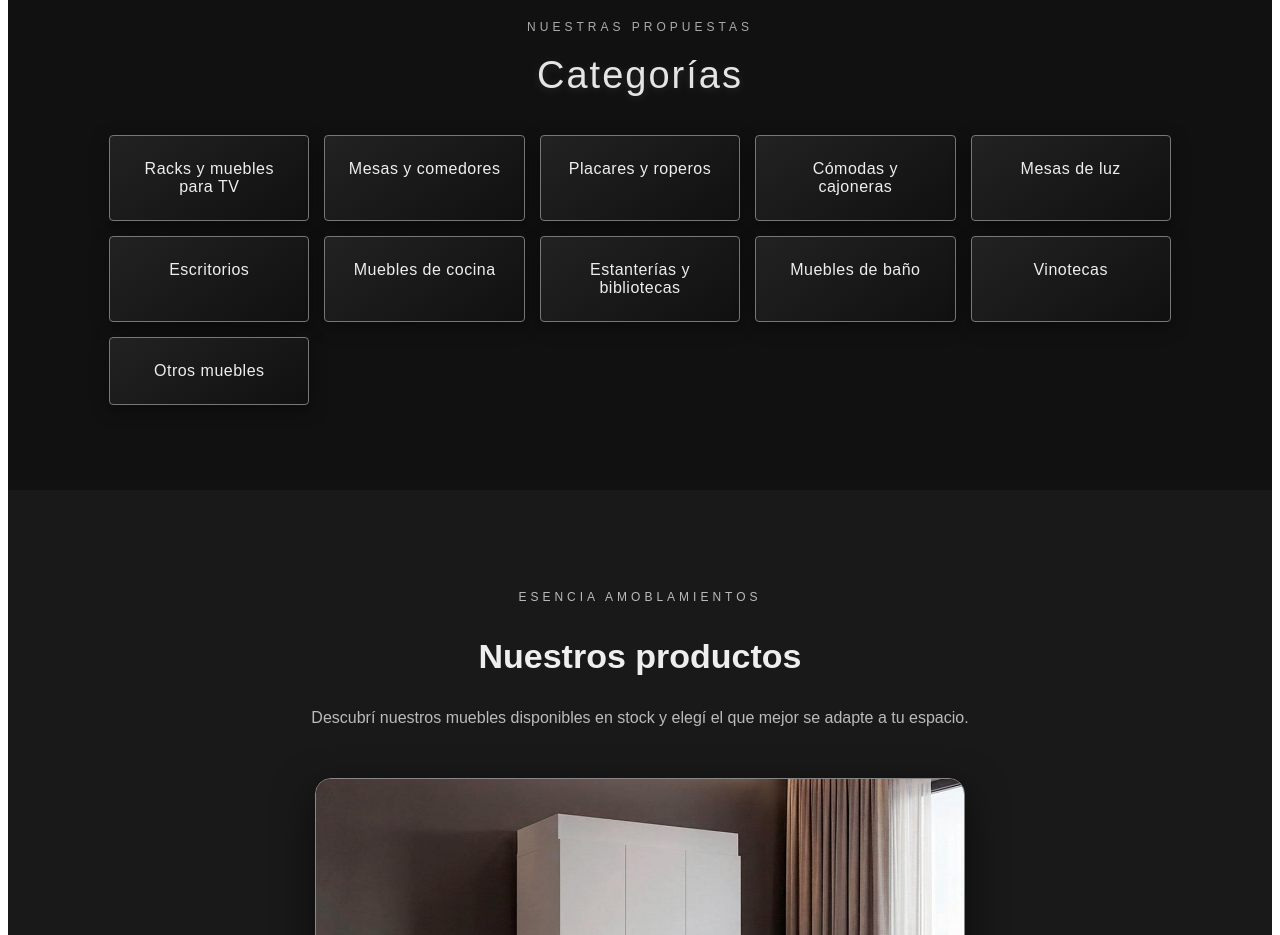
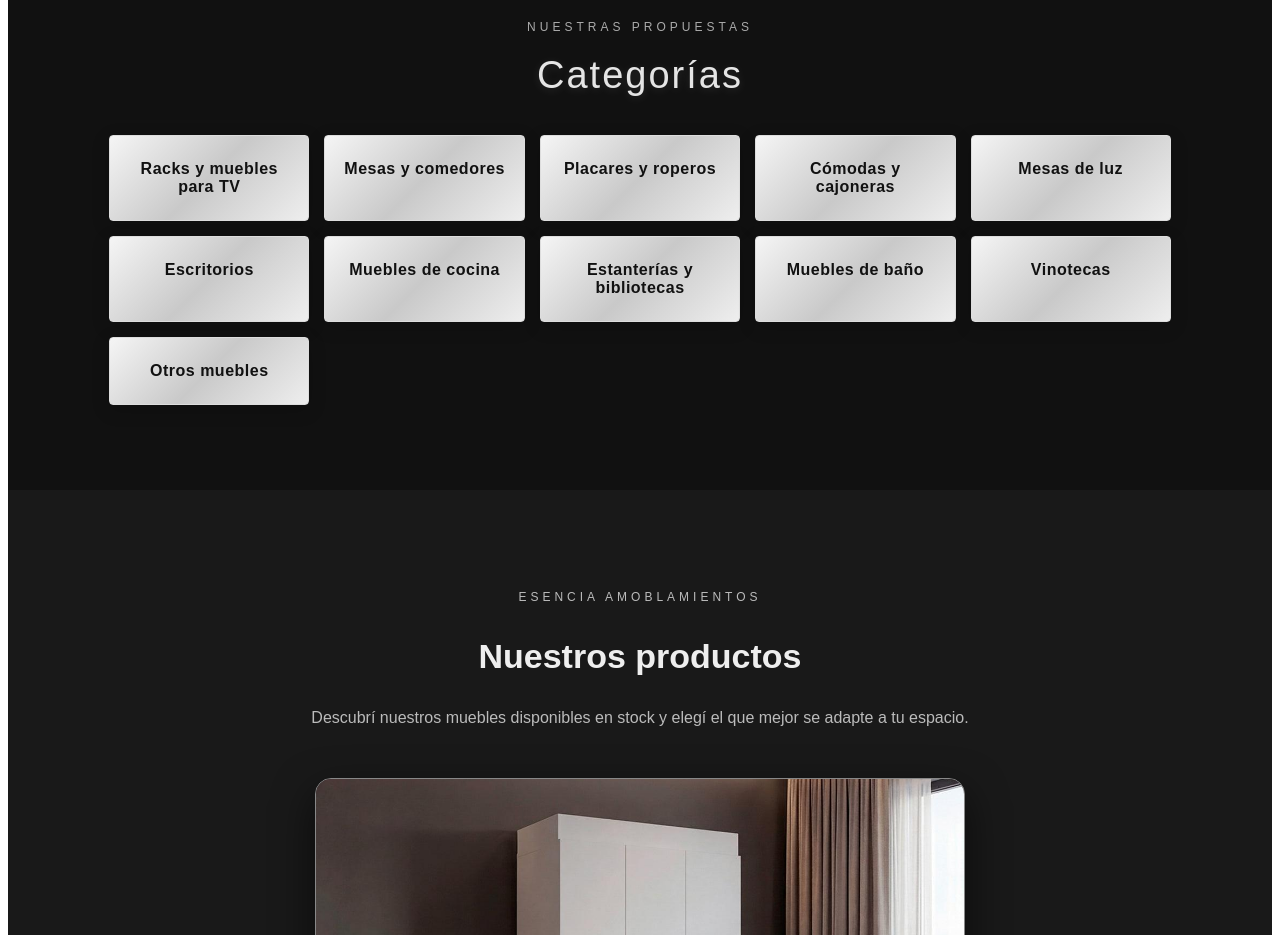
Before and after one commit to esencia-amoblamientos/Esencia-amoblamientos, a Next.js app: page /Esencia-amoblamientos/ in a window 1280 px wide. Shown: the part 1900-2835 px from the top of the page. Built offline with nearby package versions, Linux system fonts and the light colour scheme.

Commit message:
Update page.js

```diff
--- a/app/page.js
+++ b/app/page.js
@@ -220,17 +220,19 @@ const whatsapp = "https://wa.me/5493516758271?text=Hola%20Esencia%F0%9F%91%8B%F0
       <div
   className="categoria"
   key={categoria}
+
 style={{
-    background: "linear-gradient(145deg, #222222, #101010)",
-    border: "1px solid #777777",
-    color: "#eeeeee",
+  background: "linear-gradient(135deg, #f5f5f5 0%, #c9c9c9 50%, #eeeeee 100%)",
+  border: "1px solid #dddddd",
+  color: "#111111",
   padding: "24px 18px",
   borderRadius: "4px",
-    boxShadow: "0 5px 18px rgba(0,0,0,0.4)",
+  boxShadow: "0 5px 18px rgba(0,0,0,0.18)",
   transition: "all 0.3s ease",
   letterSpacing: "0.5px",
-    fontWeight: 500
+  fontWeight: 600
 }}
+
 >
   {categoria}
 </div>
```
Lines whose indentation alone changed are shown as unchanged.
